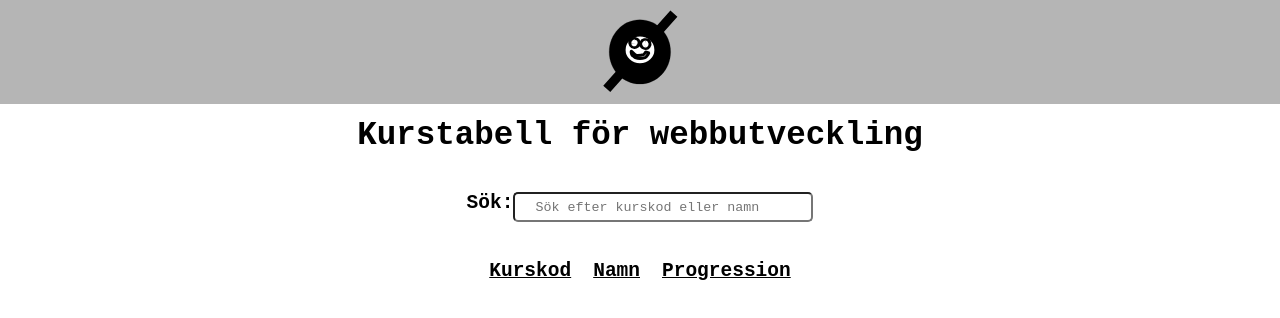
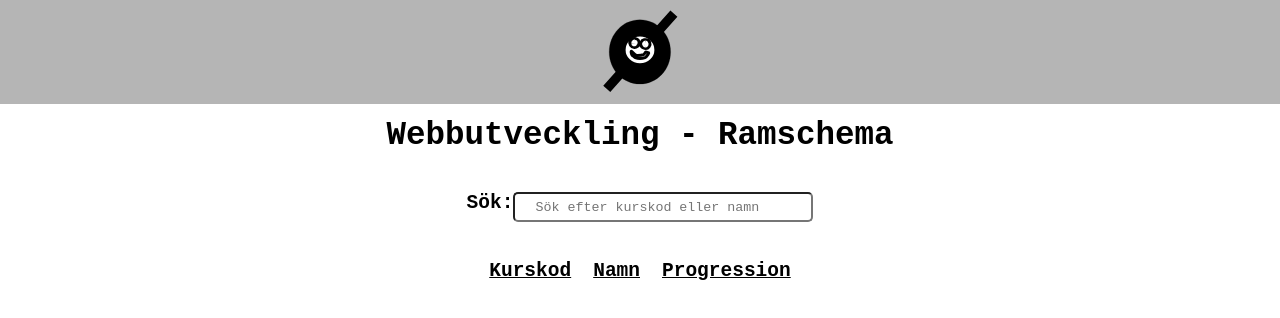
Before and after one commit to joma2304/frontend-baserad-webbutveckling-moment2, a website built with Parcel: page src/index.html in a window 1280 px wide. Built offline with nearby package versions, Linux system fonts and the light colour scheme; no server answers.

Commit message:
Ny rubrik

```diff
--- a/src/index.html
+++ b/src/index.html
@@ -14,7 +14,7 @@
     <a href="index.html"><img src="images/logo.svg" alt="logotyp" class="logo"></a>
   </header>
   <main>
-    <h1>Kurstabell för webbutveckling</h1>
+    <h1>Webbutveckling - Ramschema</h1>
     <div class="search-container">
       <label for="search">Sök: </label>
       <input type="text" id="search" placeholder="Sök efter kurskod eller namn">
--- a/src/js/main.js
+++ b/src/js/main.js
@@ -100,10 +100,10 @@ document.addEventListener("DOMContentLoaded", function () {
             const cells = Array.from(row.querySelectorAll("td"));
             const rowText = cells.map(cell => cell.textContent.toLowerCase()).join(" ");
 
-            // Använder .includes() för att kolla om söktermen finns i radtexten
+            // Kolla om söktermen finns i radtexten
             const shouldDisplay = rowText.includes(searchTerm);
 
-            // Uppdatera radens display-stil baserat på sökresultatet
+            // Uppdatera listan
             row.style.display = shouldDisplay ? "" : "none";
         });
     });
```
Also changed, not shown: 1 other file.
